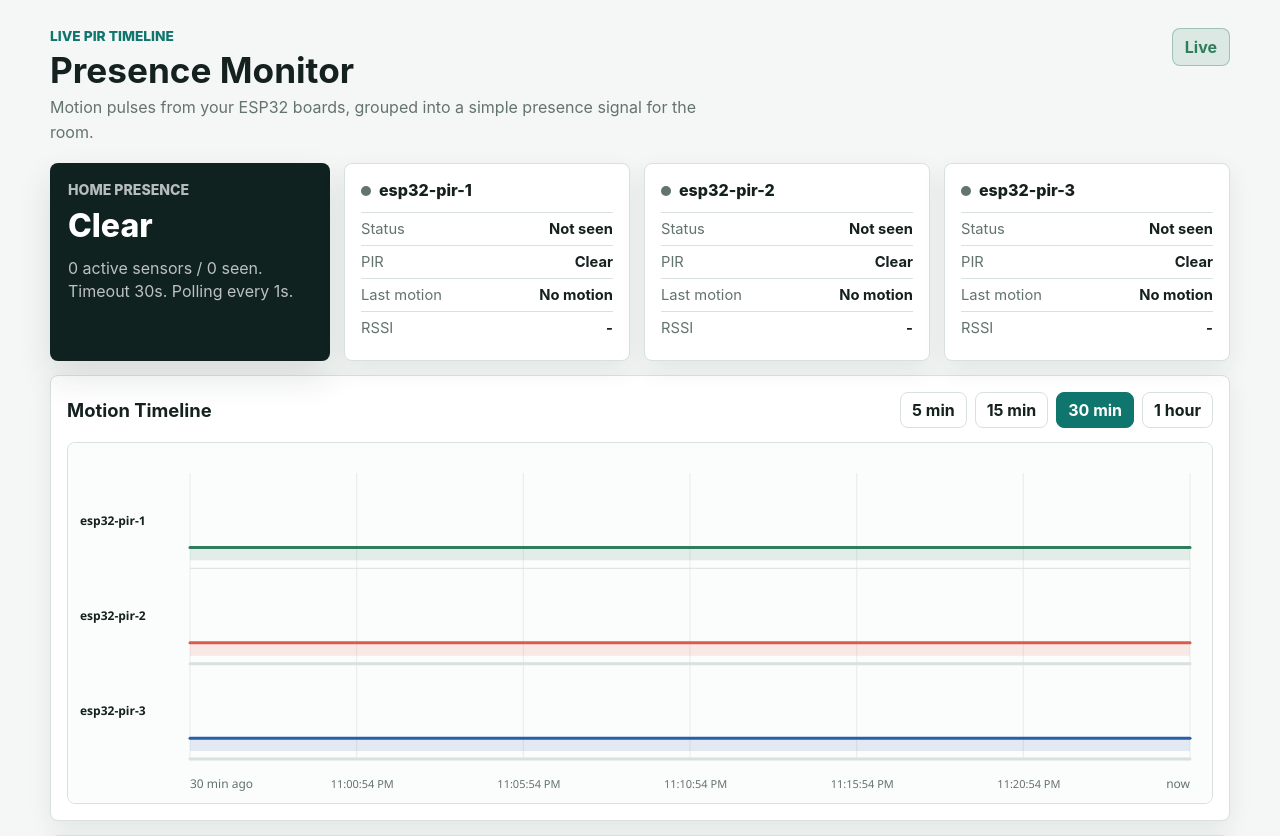
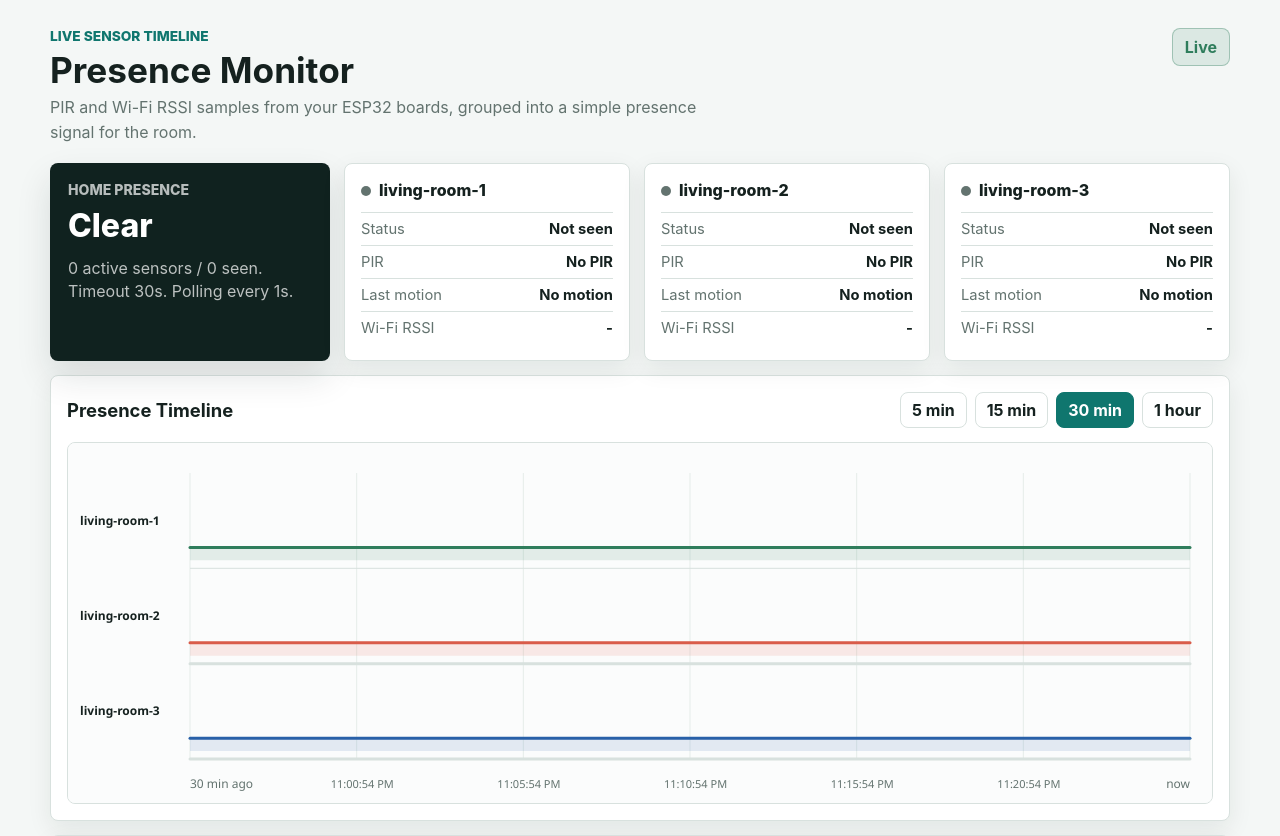
Before and after one commit to xWizzie/PresenceDetection, a Flask app: page / in a window 1280 px wide. Shown: the top 836 px of the page. Run offline with Flask 3, Linux system fonts and the light colour scheme; data that the repository does not hold is empty.

Commit message:
Refactor Presence Detection server and dashboard for enhanced sensor data handling
- Updated README to clarify server functionality and endpoints.
- Modified server logic to support new sensor data structure and endpoints.
- Enhanced dashboard to display both PIR and Wi-Fi RSSI data.
- Introduced new data logging for raw sensor samples.
- Added compatibility for legacy PIR endpoint while promoting new sensor endpoint.

```diff
--- a/server.py
+++ b/server.py
@@ -1,4 +1,6 @@
+import json
 from datetime import datetime, timedelta, timezone
+from pathlib import Path
 from threading import Lock
 
 from flask import Flask, jsonify, render_template, request
@@ -6,12 +8,14 @@ from flask import Flask, jsonify, render_template, request
 app = Flask(__name__)
 
 PRESENCE_TIMEOUT_SECONDS = 30
-EXPECTED_SENSORS = ("esp32-pir-1", "esp32-pir-2", "esp32-pir-3")
+EXPECTED_SENSORS = ("living-room-1", "living-room-2", "living-room-3")
 EVENT_HISTORY_LIMIT = 1000
+RAW_DATA_DIR = Path("data/raw")
+RAW_SAMPLE_LOG = RAW_DATA_DIR / "sensor_samples.jsonl"
 
 sensor_state = {}
-last_motion_time = {}
-motion_events = []
+last_pir_motion_time = {}
+sensor_events = []
 lock = Lock()
 
 
@@ -23,7 +27,10 @@ def format_timestamp(value: datetime) -> str:
     return value.isoformat().replace("+00:00", "Z")
 
 
-def parse_motion(value):
+def parse_binary_signal(value):
+    if value is None:
+        return None
+
     if isinstance(value, bool):
         return value
 
@@ -40,22 +47,150 @@ def parse_motion(value):
     return None
 
 
+def parse_optional_number(value):
+    if value is None or value == "":
+        return None
+
+    try:
+        parsed = float(value)
+    except (TypeError, ValueError):
+        return None
+
+    if parsed.is_integer():
+        return int(parsed)
+    return parsed
+
+
 def is_present(sensor_name: str) -> bool:
-    last_seen = last_motion_time.get(sensor_name)
+    last_seen = last_pir_motion_time.get(sensor_name)
     if last_seen is None:
         return False
     return utc_now() - last_seen < timedelta(seconds=PRESENCE_TIMEOUT_SECONDS)
 
 
+def append_raw_sample(sample):
+    RAW_DATA_DIR.mkdir(parents=True, exist_ok=True)
+    with RAW_SAMPLE_LOG.open("a", encoding="utf-8") as file:
+        file.write(json.dumps(sample, separators=(",", ":")) + "\n")
+
+
+def normalize_sensor_payload(data, source_endpoint):
+    sensor = str(
+        data.get("sensor")
+        or data.get("sensor_id")
+        or data.get("device")
+        or ""
+    ).strip()
+
+    pir_value = data.get("pir")
+    if pir_value is None:
+        pir_value = data.get("motion")
+
+    pir = parse_binary_signal(pir_value)
+    wifi_rssi = parse_optional_number(
+        data.get("wifi_rssi")
+        if data.get("wifi_rssi") is not None
+        else data.get("rssi")
+    )
+
+    return {
+        "sensor": sensor,
+        "pir": pir,
+        "wifi_rssi": wifi_rssi,
+        "uptime_ms": parse_optional_number(data.get("uptime_ms")),
+        "timestamp_ms": parse_optional_number(data.get("timestamp_ms")),
+        "source_endpoint": source_endpoint,
+    }
+
+
+def ingest_sensor_sample(data, source_endpoint):
+    if not data:
+        return {"ok": False, "error": "Invalid or missing JSON"}, 400
+
+    sample = normalize_sensor_payload(data, source_endpoint)
+    sensor = sample["sensor"]
+    pir = sample["pir"]
+
+    if not sensor:
+        return {"ok": False, "error": "Missing sensor name"}, 400
+
+    if pir is None and sample["wifi_rssi"] is None:
+        return {
+            "ok": False,
+            "error": "Send at least one signal: pir/motion or wifi_rssi/rssi",
+        }, 400
+
+    now = utc_now()
+    received_at = format_timestamp(now)
+    ip = request.headers.get("X-Forwarded-For", request.remote_addr)
+
+    event = {
+        "timestamp": received_at,
+        "server_received_at": received_at,
+        "sensor": sensor,
+        "pir": pir,
+        "motion": pir,
+        "present": False,
+        "uptime_ms": sample["uptime_ms"],
+        "timestamp_ms": sample["timestamp_ms"],
+        "wifi_rssi": sample["wifi_rssi"],
+        "rssi": sample["wifi_rssi"],
+        "ip": ip,
+        "source_endpoint": source_endpoint,
+    }
+
+    with lock:
+        sensor_state[sensor] = {
+            "pir": pir,
+            "motion": pir,
+            "uptime_ms": sample["uptime_ms"],
+            "timestamp_ms": sample["timestamp_ms"],
+            "wifi_rssi": sample["wifi_rssi"],
+            "rssi": sample["wifi_rssi"],
+            "ip": ip,
+            "received_at": received_at,
+        }
+
+        if pir:
+            last_pir_motion_time[sensor] = now
+
+        present = is_present(sensor)
+        home_present = any(is_present(name) for name in sensor_state)
+        event["present"] = present
+
+        sensor_events.append(event)
+        del sensor_events[:-EVENT_HISTORY_LIMIT]
+        append_raw_sample(event)
+
+    print(
+        f"[{received_at}] sensor={sensor} pir={pir} "
+        f"wifi_rssi={sample['wifi_rssi']} uptime_ms={sample['uptime_ms']} "
+        f"present={present} home_present={home_present}"
+    )
+
+    return {
+        "ok": True,
+        "sensor": sensor,
+        "pir": pir,
+        "motion": pir,
+        "wifi_rssi": sample["wifi_rssi"],
+        "present": present,
+        "home_present": home_present,
+        "presence_timeout_seconds": PRESENCE_TIMEOUT_SECONDS,
+    }, 200
+
+
 def build_sensor_status(sensor: str, now: datetime):
     state = sensor_state.get(sensor)
-    last_motion = last_motion_time.get(sensor)
+    last_motion = last_pir_motion_time.get(sensor)
 
     return {
         "seen": state is not None,
-        "motion": state["motion"] if state else False,
+        "pir": state["pir"] if state else None,
+        "motion": state["motion"] if state else None,
         "present": is_present(sensor),
         "last_reported_at": state["received_at"] if state else None,
+        "last_pir_motion_at": format_timestamp(last_motion) if last_motion else None,
         "last_motion_at": format_timestamp(last_motion) if last_motion else None,
         "seconds_since_last_motion": (
             round((now - last_motion).total_seconds(), 3)
@@ -63,6 +198,8 @@ def build_sensor_status(sensor: str, now: datetime):
             else None
         ),
         "uptime_ms": state.get("uptime_ms") if state else None,
+        "timestamp_ms": state.get("timestamp_ms") if state else None,
+        "wifi_rssi": state.get("wifi_rssi") if state else None,
         "rssi": state.get("rssi") if state else None,
         "ip": state.get("ip") if state else None,
     }
@@ -89,84 +226,47 @@ def home():
     return render_template("dashboard.html")
 
 
+@app.route("/sensor", methods=["POST"])
+def sensor_ingest():
+    payload, status_code = ingest_sensor_sample(
+        request.get_json(silent=True),
+        source_endpoint="/sensor",
+    )
+    return jsonify(payload), status_code
+
+
+@app.route("/sensor", methods=["GET"])
+def sensor_help():
+    return jsonify({
+        "ok": True,
+        "method": "POST",
+        "example_json": {
+            "sensor": "living-room-1",
+            "timestamp_ms": 123456,
+            "uptime_ms": 123456,
+            "pir": 1,
+            "wifi_rssi": -61,
+        },
+    }), 200
+
+
 @app.route("/pir", methods=["POST"])
 def pir():
-    data = request.get_json(silent=True)
-
-    if not data:
-        return jsonify({"ok": False, "error": "Invalid or missing JSON"}), 400
-
-    sensor = str(
-        data.get("sensor")
-        or data.get("sensor_id")
-        or data.get("device")
-        or ""
-    ).strip()
-    motion = parse_motion(data.get("motion"))
-    uptime_ms = data.get("uptime_ms")
-    rssi = data.get("rssi")
-    ip = request.headers.get("X-Forwarded-For", request.remote_addr)
-
-    if not sensor:
-        return jsonify({"ok": False, "error": "Missing sensor name"}), 400
-
-    if motion is None:
-        return jsonify({
-            "ok": False,
-            "error": "motion must be true/false, 1/0, or motion/clear",
-        }), 400
-
-    now = utc_now()
-    received_at = format_timestamp(now)
-
-    with lock:
-        sensor_state[sensor] = {
-            "motion": motion,
-            "uptime_ms": uptime_ms,
-            "rssi": rssi,
-            "ip": ip,
-            "received_at": received_at,
-        }
-
-        if motion:
-            last_motion_time[sensor] = now
-
-        present = is_present(sensor)
-        home_present = any(is_present(name) for name in sensor_state)
-        motion_events.append({
-            "timestamp": received_at,
-            "sensor": sensor,
-            "motion": motion,
-            "present": present,
-            "uptime_ms": uptime_ms,
-            "rssi": rssi,
-            "ip": ip,
-        })
-        del motion_events[:-EVENT_HISTORY_LIMIT]
-
-    print(
-        f"[{received_at}] sensor={sensor} motion={int(motion)} "
-        f"uptime_ms={uptime_ms} rssi={rssi} present={present} "
-        f"home_present={home_present}"
+    payload, status_code = ingest_sensor_sample(
+        request.get_json(silent=True),
+        source_endpoint="/pir",
     )
-
-    return jsonify({
-        "ok": True,
-        "sensor": sensor,
-        "motion": motion,
-        "present": present,
-        "home_present": home_present,
-        "presence_timeout_seconds": PRESENCE_TIMEOUT_SECONDS,
-    }), 200
+    return jsonify(payload), status_code
 
 
 @app.route("/pir", methods=["GET"])
 def pir_help():
     return jsonify({
         "ok": True,
+        "message": "Legacy PIR endpoint. Prefer POST /sensor.",
         "method": "POST",
         "example_json": {
-            "sensor": "esp32-pir-1",
+            "sensor": "living-room-1",
             "motion": 1,
             "uptime_ms": 123456,
             "rssi": -62,
@@ -194,8 +294,8 @@ def events():
     limit = max(1, min(limit, EVENT_HISTORY_LIMIT))
 
     with lock:
-        events_slice = motion_events[-limit:]
-        total_stored = len(motion_events)
+        events_slice = sensor_events[-limit:]
+        total_stored = len(sensor_events)
 
     return jsonify({
         "ok": True,
@@ -214,23 +314,25 @@ def health():
 def api_info():
     return jsonify({
         "ok": True,
-        "message": "PIR server is running",
+        "message": "Presence sensing server is running",
         "endpoints": {
             "dashboard": "/",
-            "post_pir": "/pir",
+            "post_sensor": "/sensor",
+            "legacy_post_pir": "/pir",
             "events": "/events",
             "status": "/status",
             "health": "/health",
         },
         "example_post": {
-            "sensor": "esp32-pir-1",
-            "motion": 1,
+            "sensor": "living-room-1",
+            "timestamp_ms": 123456,
             "uptime_ms": 123456,
-            "rssi": -62,
+            "pir": 1,
+            "wifi_rssi": -61,
         },
     }), 200
 
 
 if __name__ == "__main__":
-    print("Starting PIR server on http://0.0.0.0:5000")
+    print("Starting presence sensing server on http://0.0.0.0:5000")
     app.run(host="0.0.0.0", port=5000, debug=True)
--- a/static/js/dashboard.js
+++ b/static/js/dashboard.js
@@ -46,6 +46,13 @@ function formatAge(seconds) {
     return Math.round(seconds) + "s ago";
   }
   return Math.round(seconds / 60) + "m ago";
+}
+
+function getPirValue(event) {
+  if (event.pir !== null && event.pir !== undefined) {
+    return event.pir;
+  }
+  return event.motion;
 }
 
 async function getJSON(url) {
@@ -121,17 +128,21 @@ function renderSensors() {
   }
 
   sensorGrid.innerHTML = entries.map(([name, sensor]) => {
-    const dotClass = sensor.motion ? "motion" : sensor.present ? "present" : "";
+    const dotClass = sensor.pir ? "motion" : sensor.present ? "present" : "";
     const state = sensor.present ? "Present" : sensor.seen ? "Clear" : "Not seen";
-    const motion = sensor.motion ? "Motion" : "Clear";
-    const rssi = sensor.rssi === null || sensor.rssi === undefined ? "-" : sensor.rssi + " dBm";
+    const pir = sensor.pir === null || sensor.pir === undefined
+      ? "No PIR"
+      : sensor.pir ? "Motion" : "Clear";
+    const wifiRssi = sensor.wifi_rssi === null || sensor.wifi_rssi === undefined
+      ? "-"
+      : sensor.wifi_rssi + " dBm";
     return `
       <article class="sensor-card">
         <p class="sensor-name"><span class="dot ${dotClass}"></span>${name}</p>
         <div class="sensor-metric"><span>Status</span><strong>${state}</strong></div>
-        <div class="sensor-metric"><span>PIR</span><strong>${motion}</strong></div>
+        <div class="sensor-metric"><span>PIR</span><strong>${pir}</strong></div>
         <div class="sensor-metric"><span>Last motion</span><strong>${formatAge(sensor.seconds_since_last_motion)}</strong></div>
-        <div class="sensor-metric"><span>RSSI</span><strong>${rssi}</strong></div>
+        <div class="sensor-metric"><span>Wi-Fi RSSI</span><strong>${wifiRssi}</strong></div>
       </article>
     `;
   }).join("");
@@ -147,14 +158,19 @@ function renderEvents() {
   }
 
   eventList.innerHTML = events.map(event => {
-    const state = event.motion ? "Motion" : "Clear";
-    const rssi = event.rssi === null || event.rssi === undefined ? "-" : event.rssi + " dBm";
+    const pir = getPirValue(event);
+    const state = pir === null || pir === undefined
+      ? "RSSI sample"
+      : pir ? "PIR motion" : "PIR clear";
+    const wifiRssi = event.wifi_rssi === null || event.wifi_rssi === undefined
+      ? "-"
+      : event.wifi_rssi + " dBm";
     return `
       <div class="event-row">
         <span class="event-time">${formatClock(event.timestamp)}</span>
         <strong>${event.sensor}</strong>
         <span>${state}</span>
-        <span class="event-extra">${rssi}</span>
+        <span class="event-extra">${wifiRssi}</span>
       </div>
     `;
   }).join("");
@@ -218,7 +234,6 @@ function drawChart() {
     const sensorEvents = groupedEvents.get(sensor) || [];
     drawPresenceLine({
       sensorEvents,
-      sensorIndex: index,
       color,
       start,
       now,
@@ -262,7 +277,6 @@ function groupEventsBySensor(events) {
 function drawPresenceLine(options) {
   const {
     sensorEvents,
-    sensorIndex,
     color,
     start,
     now,
@@ -283,9 +297,7 @@ function drawPresenceLine(options) {
     const ratio = i / sampleCount;
     const time = start + (now - start) * ratio;
     const active = isSensorPresentAt(sensorEvents, time, timeoutMs);
-    const value = active
-      ? activePresenceValue(time, now, sensorIndex)
-      : 0.06;
+    const value = active ? 0.82 : 0.06;
 
     points.push({
       x: left + chartWidth * ratio,
@@ -307,7 +319,7 @@ function isSensorPresentAt(sensorEvents, time, timeoutMs) {
       continue;
     }
 
-    if (!event.motion) {
+    if (!getPirValue(event)) {
       continue;
     }
 
@@ -315,16 +327,6 @@ function isSensorPresentAt(sensorEvents, time, timeoutMs) {
   }
 
   return false;
-}
-
-function activePresenceValue(time, now, sensorIndex) {
-  const seconds = time / 1000;
-  const animationShift = now / 380;
-  const waveA = Math.sin(seconds * 3.2 + animationShift + sensorIndex);
-  const waveB = Math.sin(seconds * 8.4 + animationShift * 0.7);
-  const value = 0.74 + waveA * 0.11 + waveB * 0.05;
-
-  return Math.max(0.52, Math.min(0.96, value));
 }
 
 function drawSignalFill(points, rowBottom, color) {
@@ -337,7 +339,8 @@ function drawSignalFill(points, rowBottom, color) {
   ctx.fillStyle = color;
   ctx.beginPath();
   ctx.moveTo(points[0].x, rowBottom - 8);
-  points.forEach(point => ctx.lineTo(point.x, point.y));
+  ctx.lineTo(points[0].x, points[0].y);
+  drawStepSegments(points);
   ctx.lineTo(points[points.length - 1].x, rowBottom - 8);
   ctx.closePath();
   ctx.fill();
@@ -354,14 +357,19 @@ function drawSignalStroke(points, color) {
   ctx.lineJoin = "round";
   ctx.strokeStyle = color;
   ctx.beginPath();
-  points.forEach((point, index) => {
-    if (index === 0) {
-      ctx.moveTo(point.x, point.y);
-      return;
-    }
+  ctx.moveTo(points[0].x, points[0].y);
+  drawStepSegments(points);
+  ctx.stroke();
+}
+
+function drawStepSegments(points) {
+  for (let index = 1; index < points.length; index += 1) {
+    const point = points[index];
+    const previous = points[index - 1];
+
+    ctx.lineTo(point.x, previous.y);
     ctx.lineTo(point.x, point.y);
-  });
-  ctx.stroke();
+  }
 }
 
 function drawEventDots(sensorEvents, start, now, left, chartWidth, lowY, highY, color) {
@@ -371,11 +379,13 @@ function drawEventDots(sensorEvents, start, now, left, chartWidth, lowY, highY,
     }
 
     const x = left + ((event.time - start) / (now - start)) * chartWidth;
-    const y = event.motion ? highY + 8 : lowY - 8;
+    const pir = getPirValue(event);
+    const hasPir = pir !== null && pir !== undefined;
+    const y = pir ? highY + 8 : lowY - 8;
 
-    ctx.fillStyle = event.motion ? color : "#9aa6a3";
+    ctx.fillStyle = pir ? color : "#9aa6a3";
     ctx.beginPath();
-    ctx.arc(x, y, event.motion ? 4 : 3, 0, Math.PI * 2);
+    ctx.arc(x, y, pir ? 4 : hasPir ? 3 : 2, 0, Math.PI * 2);
     ctx.fill();
   });
 }
@@ -421,19 +431,4 @@ window.addEventListener("resize", () => {
   appState.resizeTimer = window.setTimeout(drawChart, 120);
 });
 
-function startChartAnimation() {
-  let lastDraw = 0;
-
-  function frame(timestamp) {
-    if (timestamp - lastDraw > 100) {
-      drawChart();
-      lastDraw = timestamp;
-    }
-    window.requestAnimationFrame(frame);
-  }
-
-  window.requestAnimationFrame(frame);
-}
-
 startPolling();
-startChartAnimation();
--- a/templates/dashboard.html
+++ b/templates/dashboard.html
@@ -10,9 +10,9 @@
   <main class="app">
     <header class="topbar">
       <div>
-        <p class="eyebrow">Live PIR timeline</p>
+        <p class="eyebrow">Live sensor timeline</p>
         <h1>Presence Monitor</h1>
-        <p class="lede">Motion pulses from your ESP32 boards, grouped into a simple presence signal for the room.</p>
+        <p class="lede">PIR and Wi-Fi RSSI samples from your ESP32 boards, grouped into a simple presence signal for the room.</p>
       </div>
       <div class="pill clear" id="connectionState">Connecting</div>
     </header>
@@ -26,9 +26,9 @@
       <div class="sensor-grid" id="sensorGrid"></div>
     </section>
 
-    <section class="graph-section" aria-label="Motion graph">
+    <section class="graph-section" aria-label="Presence graph">
       <div class="section-head">
-        <h2>Motion Timeline</h2>
+        <h2>Presence Timeline</h2>
         <div class="actions" id="rangeButtons">
           <button type="button" data-minutes="5">5 min</button>
           <button type="button" data-minutes="15">15 min</button>
```
Also changed, not shown: README.md, esp32/pir_sender/README.md (added), esp32/wifi_rssi_sender/README.md (added), 2 other files.
